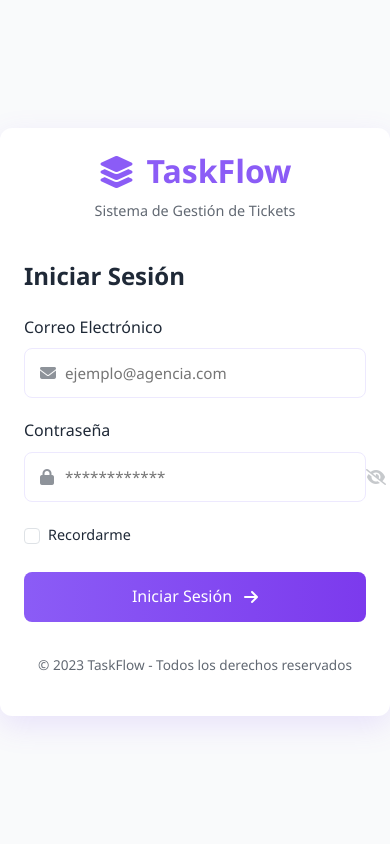
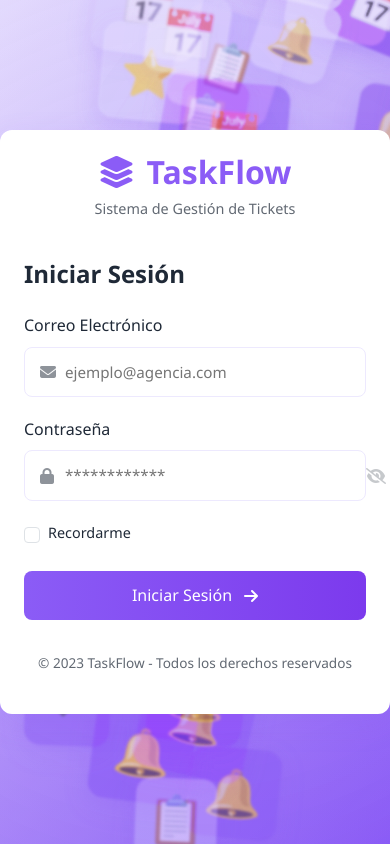
Before and after one commit to san-eva01/Gestion_tickets, a PHP site: page / in a window 390 px wide. Run offline with PHP 8.4, Linux system fonts and the light colour scheme; some libraries are stand-ins or nearby versions.

Commit message:
Add files via upload

```diff
--- /dev/null
+++ b/frontend/background.js
@@ -0,0 +1,75 @@
+// Animation settings
+const SHAPE_COUNT = 40;
+const COLORS = ['#C4B5FD', '#DDD6FE', '#EDE9FE', '#8B5CF6', '#7C3AED'];
+const ICONS = ['✓', '📋', '⭐', '📅', '🔔'];
+const MAX_SIZE = 120;
+const MIN_SIZE = 80;
+
+// Create background container
+function createBackgroundContainer() {
+  const container = document.createElement('div');
+  container.classList.add('animated-background');
+  document.body.insertBefore(container, document.body.firstChild);
+  return container;
+}
+
+// Create a task-themed floating element
+function createTaskElement(container) {
+  const element = document.createElement('div');
+  const icon = ICONS[Math.floor(Math.random() * ICONS.length)];
+  const size = MIN_SIZE + Math.random() * (MAX_SIZE - MIN_SIZE);
+  const color = COLORS[Math.floor(Math.random() * COLORS.length)];
+
+  // Basic element styling
+  element.classList.add('task-element');
+  element.style.width = `${size}px`;
+  element.style.height = `${size}px`;
+  element.style.backgroundColor = color;
+  element.innerHTML = icon;
+
+  // Set random position
+  element.style.left = `${Math.random() * 100}vw`;
+  element.style.top = `${Math.random() * 100}vh`;
+
+  // Set random opacity
+  element.style.opacity = 0.4 + Math.random() * 0.3;
+
+  // Set random animation duration and delay
+  const duration = 20 + Math.random() * 40;
+  const delay = Math.random() * 5;
+  element.style.animationDuration = `${duration}s`;
+  element.style.animationDelay = `${delay}s`;
+
+  // Add to container
+  container.appendChild(element);
+  return element;
+}
+
+// Initialize floating animation
+function initFloatingAnimation() {
+  const container = createBackgroundContainer();
+
+  // Create multiple elements
+  for (let i = 0; i < SHAPE_COUNT; i++) {
+    createTaskElement(container);
+  }
+
+  // Add mouse parallax effect
+  document.addEventListener('mousemove', (e) => {
+    const mouseX = e.clientX / window.innerWidth;
+    const mouseY = e.clientY / window.innerHeight;
+
+    const elements = document.querySelectorAll('.task-element');
+    elements.forEach((element, index) => {
+      const factor = 0.01 + (index % 5) * 0.01;
+      const x = (mouseX - 0.5) * factor * 100;
+      const y = (mouseY - 0.5) * factor * 100;
+
+      element.style.transition = 'transform 0.8s ease-out';
+      element.style.transform = `translate(${x}px, ${y}px)`;
+    });
+  });
+}
+
+// Export the initialization function
+export { initFloatingAnimation };
--- a/frontend/css/login.css
+++ b/frontend/css/login.css
@@ -27,6 +27,7 @@ body {
     display: flex;
     align-items: center;
     justify-content: center;
+    z-index: 10;
 }
 
 /* Login Container */
@@ -40,6 +41,7 @@ body {
     overflow: hidden;
     box-shadow: 0 10px 30px var(--shadow-color);
     background: white;
+    z-index: 10;
 }
 
 /* Login Card */
--- a/frontend/dashboard.html
+++ b/frontend/dashboard.html
@@ -194,6 +194,7 @@
     <script src="https://unpkg.com/@supabase/supabase-js@2"></script>
     <script src="js/main.js"></script>
     <script src="js/dashboard.js"></script>
+
 </body>
 
 </html>
--- a/frontend/index.html
+++ b/frontend/index.html
@@ -9,7 +9,8 @@
     <link href="https://cdnjs.cloudflare.com/ajax/libs/font-awesome/6.4.0/css/all.min.css" rel="stylesheet">
     <link rel="icon" href="Taskflow.png" type="image/png">
     <link href="css/login.css" rel="stylesheet">
-    <link rel="icon" href="Taskflow.png" type="image/png">
+    <link rel="stylesheet" href="style.css">
+
 
 
 </head>
@@ -98,6 +99,7 @@
     <script src="https://cdn.jsdelivr.net/npm/bootstrap@5.3.0/dist/js/bootstrap.bundle.min.js"></script>
     <script src="https://unpkg.com/@supabase/supabase-js@2"></script>
     <script src="js/login.js"></script>
+    <script type="module" src="main.js"></script>
 
 
 
--- a/frontend/login.html
+++ b/frontend/login.html
@@ -9,11 +9,14 @@
     <link rel="icon" href="Taskflow.png" type="image/png">
     <link href="css/login.css" rel="stylesheet">
     <link rel="icon" href="Taskflow.png" type="image/png">
+
+
     <script>
         window.location.href = 'index.html';
     </script>
 </head>
 <body>
      <script src="https://unpkg.com/@supabase/supabase-js@2"></script>
+
 </body>
 </html>
--- /dev/null
+++ b/frontend/main.js
@@ -0,0 +1,5 @@
+import { initFloatingAnimation } from './background.js'
+
+initFloatingAnimation();
+
+document.querySelector('#app').innerHTML = ``
--- /dev/null
+++ b/frontend/style.css
@@ -0,0 +1,138 @@
+:root {
+  font-family: Inter, system-ui, Avenir, Helvetica, Arial, sans-serif;
+  line-height: 1.5;
+  font-weight: 400;
+
+  color: rgba(255, 255, 255, 0.87);
+  background-color: #242424;
+
+  font-synthesis: none;
+  text-rendering: optimizeLegibility;
+  -webkit-font-smoothing: antialiased;
+  -moz-osx-font-smoothing: grayscale;
+}
+
+a {
+  font-weight: 500;
+  color: #646cff;
+  text-decoration: inherit;
+}
+a:hover {
+  color: #535bf2;
+}
+
+body {
+  margin: 0;
+  display: flex;
+  place-items: center;
+  min-width: 320px;
+  min-height: 100vh;
+  position: relative;
+  overflow-x: hidden;
+  background: linear-gradient(135deg, #EDE9FE 0%, #8B5CF6 100%);
+}
+
+h1 {
+  font-size: 3.2em;
+  line-height: 1.1;
+}
+
+#app {
+  max-width: 1280px;
+  margin: 0 auto;
+  padding: 2rem;
+  text-align: center;
+  position: relative;
+  z-index: 1;
+}
+
+.animated-background {
+  position: fixed;
+  top: 0;
+  left: 0;
+  width: 100%;
+  height: 100%;
+  z-index: 1;
+  overflow: hidden;
+  pointer-events: none;
+}
+
+.task-element {
+  position: absolute;
+  display: flex;
+  align-items: center;
+  justify-content: center;
+  border-radius: 16px;
+  font-size: 48px;
+  filter: blur(1px);
+  mix-blend-mode: overlay;
+  animation: float 30s ease-in-out infinite alternate;
+  z-index: 1;
+  box-shadow: 0 8px 24px rgba(139, 92, 246, 0.3);
+}
+
+/* Create multiple float animations with different paths */
+@keyframes float {
+  0% {
+    transform: translate(0, 0) rotate(0deg) scale(1);
+  }
+  20% {
+    transform: translate(30vw, -25vh) rotate(20deg) scale(0.9);
+  }
+  40% {
+    transform: translate(-20vw, 30vh) rotate(40deg) scale(1.1);
+  }
+  60% {
+    transform: translate(-35vw, -20vh) rotate(20deg) scale(0.95);
+  }
+  80% {
+    transform: translate(25vw, 25vh) rotate(-30deg) scale(1.05);
+  }
+  100% {
+    transform: translate(0, 0) rotate(0deg) scale(1);
+  }
+}
+
+
+/* Gradient overlay for additional depth */
+body::after {
+  content: '';
+  position: fixed;
+  top: 0;
+  left: 0;
+  width: 100%;
+  height: 100%;
+  background: radial-gradient(circle at 50% 50%, transparent 0%, rgba(139, 92, 246, 0.1) 100%);
+  pointer-events: none;
+  z-index: 2;
+}
+
+/* Pulsating light effect */
+.animated-background::before {
+  content: '';
+  position: absolute;
+  top: 30%;
+  left: 50%;
+  width: 60vw;
+  height: 60vh;
+  background: radial-gradient(ellipse at center, rgba(139, 92, 246, 0.2) 0%, transparent 70%);
+  transform: translate(-50%, -50%);
+  filter: blur(40px);
+  animation: pulse 8s ease-in-out infinite alternate;
+  z-index: 0;
+}
+
+@keyframes pulse {
+  0% {
+    opacity: 0.4;
+    transform: translate(-50%, -50%) scale(1);
+  }
+  50% {
+    opacity: 0.6;
+    transform: translate(-50%, -50%) scale(1.1);
+  }
+  100% {
+    opacity: 0.4;
+    transform: translate(-50%, -50%) scale(0.9);
+  }
+}
```
Also changed, not shown: frontend/counter.js (added, +9 -0 lines), frontend/package.json (added, +14 -0 lines), frontend/javascript.svg (added), frontend/package-lock.json (added), frontend/public/vite.svg (added).
